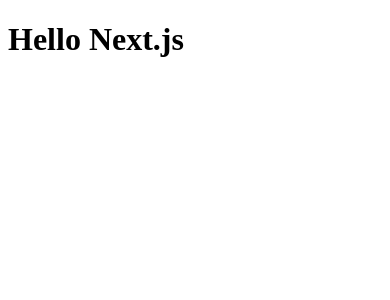
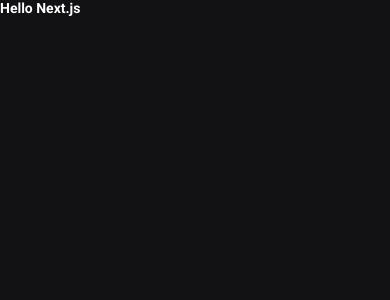
Before and after one commit to gabrieljony/curso-ignite, a Next.js app in the folder modulo03/ignews/: page / in a window 390 px wide. Shown: the top 300 px of the page. Built offline with nearby package versions, Linux system fonts and the light colour scheme.

Commit message:
09 - Estilos globais do app

```diff
--- a/modulo03/ignews/src/pages/_app.tsx
+++ b/modulo03/ignews/src/pages/_app.tsx
@@ -1,4 +1,6 @@
 import { AppProps } from 'next/app';
+
+import '../styles/global.scss'
 
 function MyApp({ Component, pageProps }: AppProps) {
   return <Component {...pageProps} />
--- /dev/null
+++ b/modulo03/ignews/src/styles/global.scss
@@ -0,0 +1,64 @@
+/*
+*  extensão html5resetcss
+*/
+html,body,div,span,object,iframe,h1,h2,h3,h4,h5,h6,p,blockquote,pre,abbr,address,cite,code,del,dfn,em,img,ins,kbd,q,samp,small,strong,sub,sup,var,b,i,dl,dt,dd,ol,ul,li,fieldset,form,label,legend,table,caption,tbody,tfoot,thead,tr,th,td,article,aside,canvas,details,figcaption,figure,footer,header,hgroup,menu,nav,section,summary,time,mark,audio,video{margin:0;padding:0;border:0;outline:0;font-size:100%;vertical-align:baseline;background:transparent}
+body{line-height:1}
+article,aside,details,figcaption,figure,footer,header,hgroup,menu,nav,section{display:block}
+nav ul{list-style:none}
+blockquote,q{quotes:none}
+blockquote:before,blockquote:after,q:before,q:after{content:none}
+a{margin:0;padding:0;font-size:100%;vertical-align:baseline;background:transparent}
+ins{background-color:#ff9;color:#000;text-decoration:none}
+mark{background-color:#ff9;color:#000;font-style:italic;font-weight:bold}
+del{text-decoration:line-through}
+abbr[title],dfn[title]{border-bottom:1px dotted;cursor:help}
+table{border-collapse:collapse;border-spacing:0}
+hr{display:block;height:1px;border:0;border-top:1px solid #ccc;margin:1em 0;padding:0}
+input,select{vertical-align:middle}
+
+*{
+    margin: 0;
+    padding: 0;
+    box-sizing: border-box;
+}
+
+:root {
+    --white: #FFFFFF;
+
+    --gray-100: #e1e1e6;
+    --gray-300: #a8a8b3;
+    --gray-900: #121214;
+
+    --cyan-500: #61dafb;
+    --yello-500: #eba417;
+}
+
+@media (max-width: 1080px){
+    html{
+        font-size: 93.75%; //15px
+    }
+}
+
+@media (max-width: 720px){
+    html{
+        font-size: 87.5%; //14px
+    }
+}
+
+body {
+    background-color: var(--gray-900);
+    color: var(--white);
+}
+
+body, input, textarea, select, button{
+    font: 400 1rem "Roboto", sans-serif;
+}
+
+button{
+    cursor: pointer;
+}
+
+a {
+    color: inherit;
+    text-decoration: none;
+}
```
